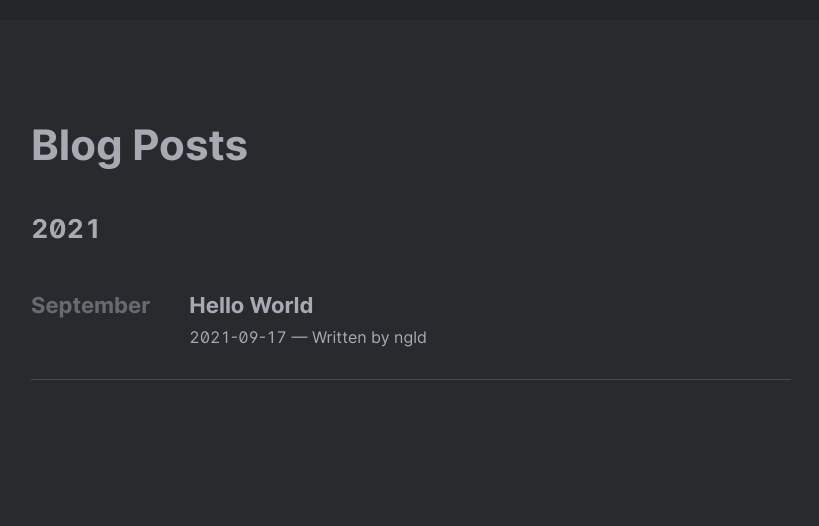
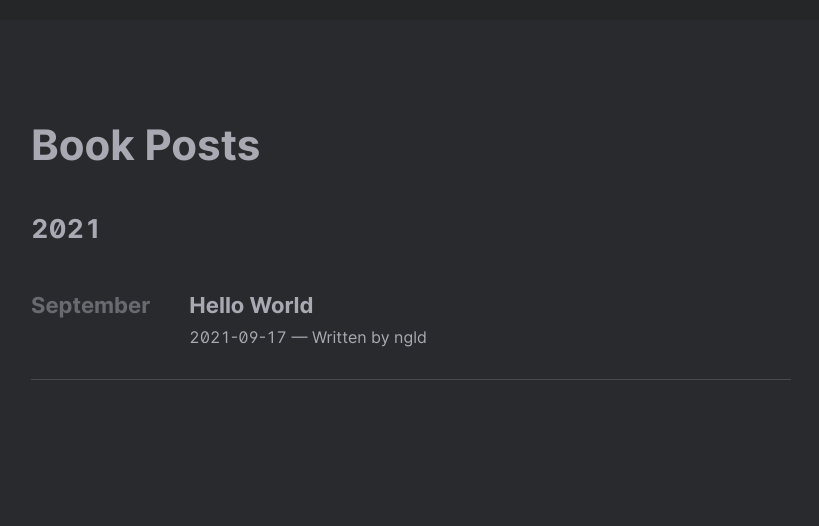
Before and after one commit to ngld0/ngld0.github.io, a plain HTML site: page books/index.html in a window 1280 px wide. Shown: the part 48-574 px from the top of the page, without its empty margins (229-1048 px from the left). Drawn offline with Linux system fonts and the light colour scheme; files that its build step writes are made by us from their sources; files whose address does not match are found by name.

Commit message:
fix message book post

```diff
--- a/books/index.html
+++ b/books/index.html
@@ -201,8 +201,7 @@
 
 
   <div class="archive">
-    <h1>Blog Posts</h1>
-
+    <h1>Book Posts</h1>
 
 
         <div class="archive__group-year">
```
